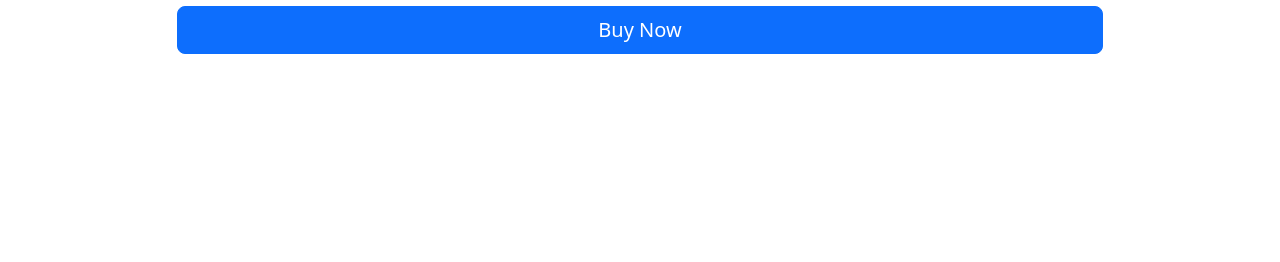
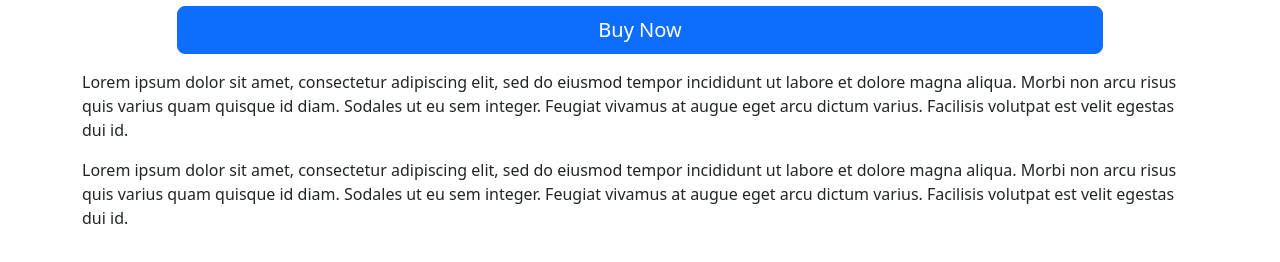
Before and after one commit to cmskorcz/cap-e-commerce-site, a React (Create React App) app in the folder client/: page / in a window 1280 px wide. Shown: the part 484-746 px from the top of the page. Built offline with nearby package versions, Linux system fonts and the light colour scheme.

Commit message:
added description lorem ipsum to homepage

```diff
--- a/client/src/App.js
+++ b/client/src/App.js
@@ -1,11 +1,13 @@
 import Navigation from "./components/Navigation";
 import BookFigure from "./components/BookFigure";
+import BookDescription from "./components/BookDescription";
 
 function App() {
   return (
     <>
       <Navigation />
       <BookFigure />
+      <BookDescription />
     </>
   );
 }
--- /dev/null
+++ b/client/src/components/BookDescription.js
@@ -0,0 +1,16 @@
+import Container from 'react-bootstrap/Container';
+
+function BookDescription() {
+  return (
+    <Container className='mb-3'>
+      <p className='mb-3'>
+        Lorem ipsum dolor sit amet, consectetur adipiscing elit, sed do eiusmod tempor incididunt ut labore et dolore magna aliqua. Morbi non arcu risus quis varius quam quisque id diam. Sodales ut eu sem integer. Feugiat vivamus at augue eget arcu dictum varius. Facilisis volutpat est velit egestas dui id.
+      </p>
+      <p className='mb-3'>
+        Lorem ipsum dolor sit amet, consectetur adipiscing elit, sed do eiusmod tempor incididunt ut labore et dolore magna aliqua. Morbi non arcu risus quis varius quam quisque id diam. Sodales ut eu sem integer. Feugiat vivamus at augue eget arcu dictum varius. Facilisis volutpat est velit egestas dui id.
+      </p>
+    </Container>
+  )
+}
+
+export default BookDescription;
--- a/client/src/components/BookFigure.js
+++ b/client/src/components/BookFigure.js
@@ -6,7 +6,7 @@ import Button from 'react-bootstrap/Button'
 
 function BookFigure() {
   return (
-    <Container>
+    <Container className='mb-3'>
       <Row className='justify-content-center'>
         <Col xs={10}>
           <Image
```
